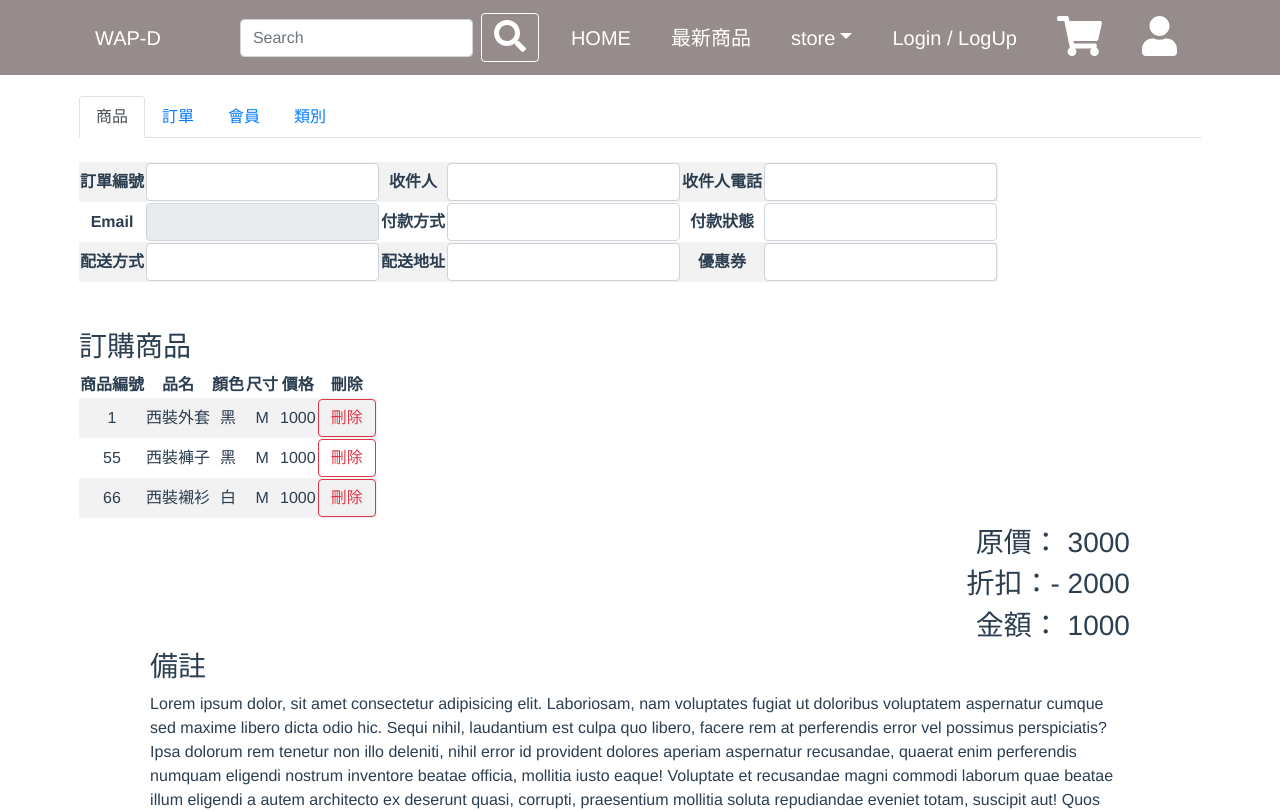
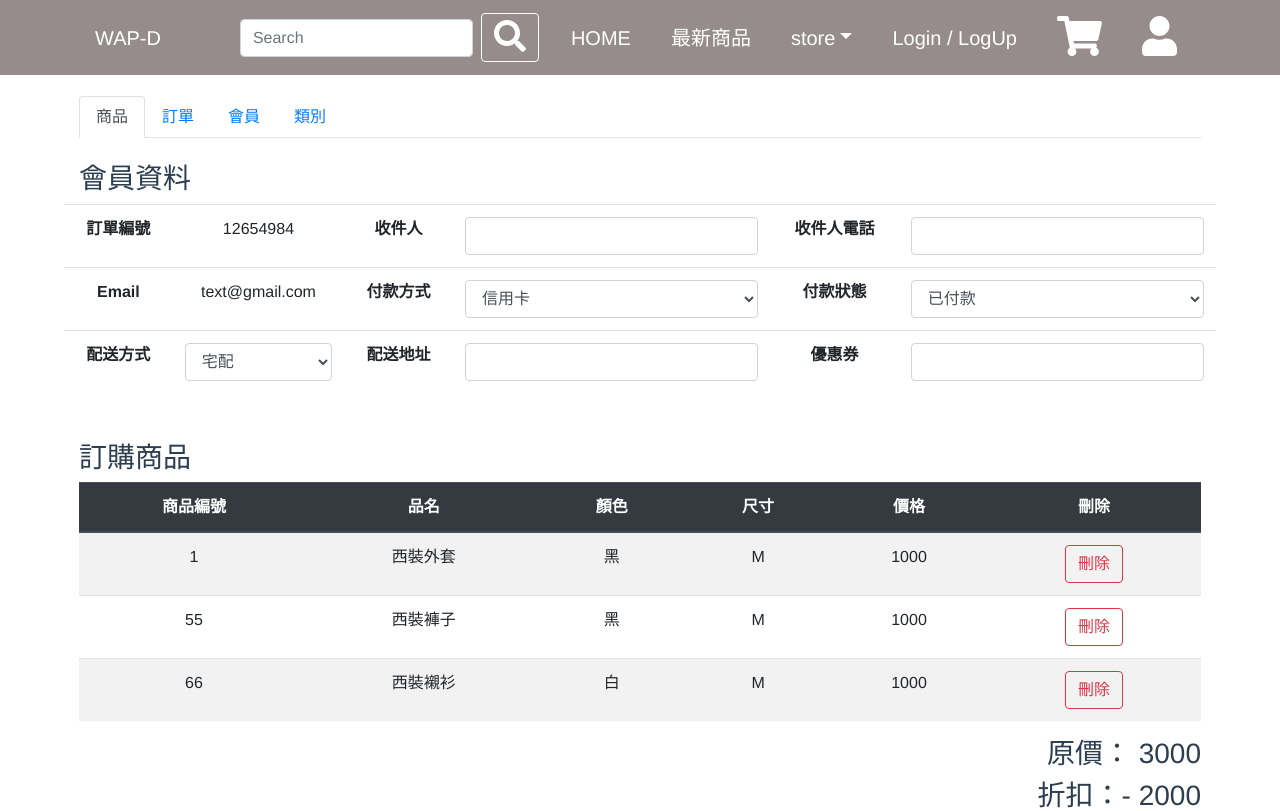
Before and after one commit to newman0934/wapd-frontend, a Vue app: page /#/admin/orders/1/edit in a window 1280 px wide. Shown: the top 811 px of the page. Built offline with nearby package versions, Linux system fonts and the light colour scheme.

Commit message:
fixed: 調整頁面

```diff
--- a/src/views/adminCategories.vue
+++ b/src/views/adminCategories.vue
@@ -15,8 +15,8 @@
           </div>
         </form>
       </div>
-
-      <table class="table-responsive table-striped">
+      <div class="table-responsive-md">
+        <table class="table table-striped">
           <thead class="thead-dark">
             <tr>
               <th scope="col">id</th>
@@ -70,6 +70,7 @@
         </table>
       </div>
     </div>
+  </div>
 </template>
 
 <script>
--- a/src/views/adminOrder.vue
+++ b/src/views/adminOrder.vue
@@ -1,7 +1,9 @@
 <template>
   <div class="adminOrder">
     <admin-nav></admin-nav>
-    <table class="userInfo table-responsive-md container mb-5">
+    <div class="table-responsive-md">
+      <h3 class="text-left container">會員資料</h3>
+      <table class="userInfo table container mb-5">
         <tbody>
           <tr>
             <td class="font-weight-bold">訂單編號</td>
@@ -29,10 +31,13 @@
           </tr>
         </tbody>
       </table>
+    </div>
+
     <div class="container">
       <h3 class="text-left">訂購商品</h3>
-      <table class="table">
-        <thead>
+      <div class="table-responsive-md">
+      <table class="table table-striped">
+        <thead class="thead-dark">
           <tr>
             <th>商品編號</th>
             <th>品名</th>
@@ -65,6 +70,8 @@
           </tr>
         </tbody>
       </table>
+      </div>
+
       <div class="container text-right">
         <h3 class="my-2">
           原價：
@@ -100,7 +107,7 @@ export default {
 </script>
 <style scoped>
 .userInfo tbody tr {
-  border: none ;
+  border: none;
 }
 
 .adminOrder a {
--- a/src/views/adminOrderEdit.vue
+++ b/src/views/adminOrderEdit.vue
@@ -2,38 +2,71 @@
   <div class="adminOrderEdit">
     <admin-nav></admin-nav>
     <form action>
-      <table class="userInfo table-responsive table-striped container mb-5">
+      <h3 class="container text-left">會員資料</h3>
+      <div class="table-responsive-md">
+        <table class="userInfo table container mb-5">
           <tbody>
             <tr>
               <td class="font-weight-bold">訂單編號</td>
-            <td><input type="text" name="orderNumeber" id="orderNumeber" class="orderNumeber form-control"></td>
+              <td>12654984</td>
               <td class="font-weight-bold">收件人</td>
-            <td><input type="text" name="name" id="name" class="name form-control"></td>
+              <td>
+                <input type="text" name="name" id="name" class="name form-control" />
+              </td>
               <td class="font-weight-bold">收件人電話</td>
-            <td><input type="text" name="phone" id="phone" class="phone form-control"></td>
+              <td>
+                <input type="text" name="phone" id="phone" class="phone form-control" />
+              </td>
             </tr>
             <tr>
               <td class="font-weight-bold">Email</td>
-            <td><input type="text" name="email" id="email" class="email form-control" disabled></td>
+              <td>text@gmail.com</td>
               <td class="font-weight-bold">付款方式</td>
-            <td><input type="text" name="payMethod" id="payMethod" class="payMethod form-control"></td>
+              <td>
+                <select class="form-control">
+                  <option>信用卡</option>
+                  <option>貨到付款</option>
+                  <option>ATM轉帳</option>
+                </select>
+              </td>
               <td class="font-weight-bold">付款狀態</td>
-            <td><input type="text" name="payStatus" id="payStatus" class="payStatus form-control"></td>
+              <td>
+                <select class="form-control">
+                  <option>已付款</option>
+                  <option>未付款</option>
+                  <option>付款失敗</option>
+                </select>
+              </td>
             </tr>
             <tr>
               <td class="font-weight-bold">配送方式</td>
-            <td><input type="text" name="shippingMathod" id="shippingMathod" class="shippingMathod form-control"></td>
+              <td>
+                <select class="form-control">
+                  <option>宅配</option>
+                  <option>店到店</option>
+                </select>
+              </td>
               <td class="font-weight-bold">配送地址</td>
-            <td><input type="text" name="shippingAddress" id="shippingAddress" class="shippingAddress form-control"></td>
+              <td>
+                <input
+                  type="text"
+                  name="shippingAddress"
+                  id="shippingAddress"
+                  class="shippingAddress form-control"
+                />
+              </td>
               <td class="font-weight-bold">優惠券</td>
-            <td><input type="text" name="coupon" id="coupon" class="coupon form-control"></td>
+              <td>
+                <input type="text" name="coupon" id="coupon" class="coupon form-control" />
+              </td>
             </tr>
           </tbody>
         </table>
         <div class="container">
           <h3 class="text-left">訂購商品</h3>
-        <table class="table-responsive table-striped">
-          <thead>
+          <div class="table-responsive-md">
+            <table class="table table-striped">
+              <thead class="thead-dark">
                 <tr>
                   <th>商品編號</th>
                   <th>品名</th>
@@ -50,7 +83,9 @@
                   <td>黑</td>
                   <td>M</td>
                   <td>1000</td>
-              <td><a href="#" class="btn btn-outline-danger">刪除</a></td>
+                  <td>
+                    <a href="#" class="btn btn-outline-danger">刪除</a>
+                  </td>
                 </tr>
                 <tr>
                   <td>55</td>
@@ -58,7 +93,9 @@
                   <td>黑</td>
                   <td>M</td>
                   <td>1000</td>
-              <td><a href="#" class="btn btn-outline-danger">刪除</a></td>
+                  <td>
+                    <a href="#" class="btn btn-outline-danger">刪除</a>
+                  </td>
                 </tr>
                 <tr>
                   <td>66</td>
@@ -66,10 +103,15 @@
                   <td>白</td>
                   <td>M</td>
                   <td>1000</td>
-              <td><a href="#" class="btn btn-outline-danger">刪除</a></td>
+                  <td>
+                    <a href="#" class="btn btn-outline-danger">刪除</a>
+                  </td>
                 </tr>
               </tbody>
             </table>
+          </div>
+        </div>
+
         <div class="container text-right">
           <h3 class="my-2">
             原價：
@@ -95,7 +137,6 @@
       </div>
     </form>
   </div>
-
 </template>
 <script>
 import adminNav from "./../components/adminNav";
--- a/src/views/adminOrders.vue
+++ b/src/views/adminOrders.vue
@@ -5,8 +5,8 @@
       <div class="text-left">
         <h1>訂單列表</h1>
       </div>
-
-      <table class="table-responsive table-striped">
+      <div class="table-responsive-md">
+        <table class="table table-striped">
           <thead class="thead-dark">
             <tr>
               <th scope="col">id</th>
@@ -86,6 +86,7 @@
         </table>
       </div>
     </div>
+  </div>
 </template>
 <script>
 import adminNav from "./../components/adminNav";
--- a/src/views/adminProducts.vue
+++ b/src/views/adminProducts.vue
@@ -8,8 +8,8 @@
           <a class="btn btn-outline-secondary" href="#">新增商品</a>
         </h1>
       </div>
-
-      <table class="table-responsive table-striped">
+      <div class="table-responsive-md">
+        <table class="table table-striped">
           <thead class="thead-dark">
             <tr>
               <th scope="col">id</th>
@@ -19,7 +19,8 @@
               <th scope="col">價格</th>
               <th scope="col">圖片</th>
               <th scope="col">狀態</th>
-            <th scope="col">編輯</th>
+              <th scope="cole">庫存查詢</th>
+              <th scope="col">商品編輯</th>
             </tr>
           </thead>
           <tbody>
@@ -33,6 +34,9 @@
                 <img src="https://lorempixel.com/500/500" style="max-width:100px" />
               </td>
               <td scope="col">上架</td>
+              <td scope="col">
+                <a href="#" class="btn btn-outline-secondary">查詢</a>
+              </td>
               <td scope="col">
                 <a href="#" class="btn btn-outline-secondary">編輯</a>
               </td>
@@ -48,6 +52,9 @@
               </td>
               <td scope="col">下架</td>
               <td scope="col">
+                <a href="#" class="btn btn-outline-secondary">查詢</a>
+              </td>
+              <td scope="col">
                 <a href="#" class="btn btn-outline-secondary">編輯</a>
               </td>
             </tr>
@@ -62,11 +69,15 @@
               </td>
               <td scope="col">上架</td>
               <td scope="col">
+                <a href="#" class="btn btn-outline-secondary">查詢</a>
+              </td>
+              <td scope="col">
                 <a href="#" class="btn btn-outline-secondary">編輯</a>
               </td>
             </tr>
           </tbody>
         </table>
+      </div>
     </div>
   </div>
 </template>
--- a/src/views/adminUserOrders.vue
+++ b/src/views/adminUserOrders.vue
@@ -2,8 +2,9 @@
   <div>
     <admin-nav></admin-nav>
     <h3>Bernard的訂單</h3>
-    <table class="table-responsive table-striped container mb-3">
-      <thead>
+    <div class="table-responsive-md">
+      <table class="table table-striped container mb-3">
+        <thead class="thead-dark">
           <tr>
             <th>訂單編號</th>
             <th>總計</th>
@@ -43,6 +44,8 @@
           </tr>
         </tbody>
       </table>
+    </div>
+
     <div class="mb-5">
       <a href="#" class="btn btn-outline-primary">回上一頁</a>
     </div>
--- a/src/views/adminUsers.vue
+++ b/src/views/adminUsers.vue
@@ -5,8 +5,8 @@
       <div class="text-left">
         <h1>會員列表</h1>
       </div>
-
-      <table class="table-responsive table-striped">
+      <div class="table-responsive-md">
+        <table class="table table-striped">
           <thead class="thead-dark">
             <tr>
               <th scope="col">id</th>
@@ -78,6 +78,7 @@
         </table>
       </div>
     </div>
+  </div>
 </template>
 <script>
 import adminNav from "./../components/adminNav";
```
Lines whose indentation alone changed are shown as unchanged.
